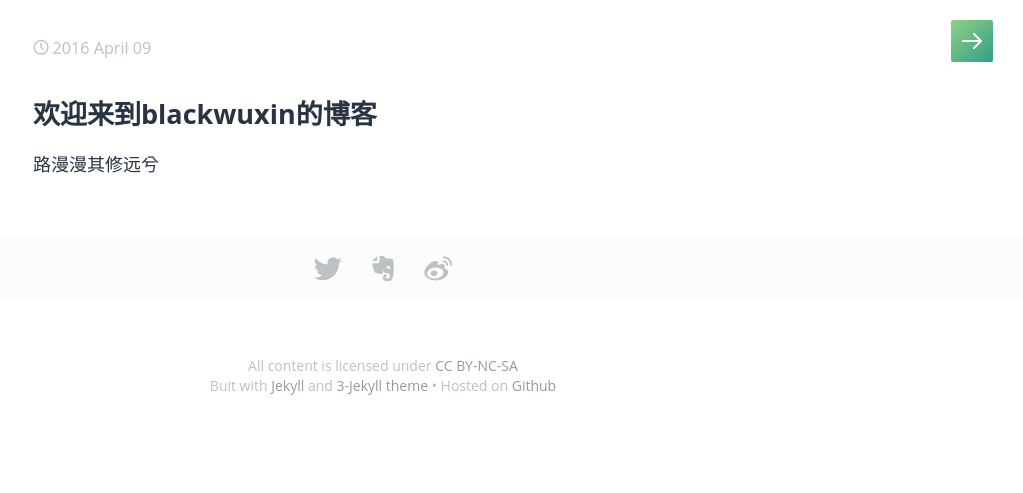
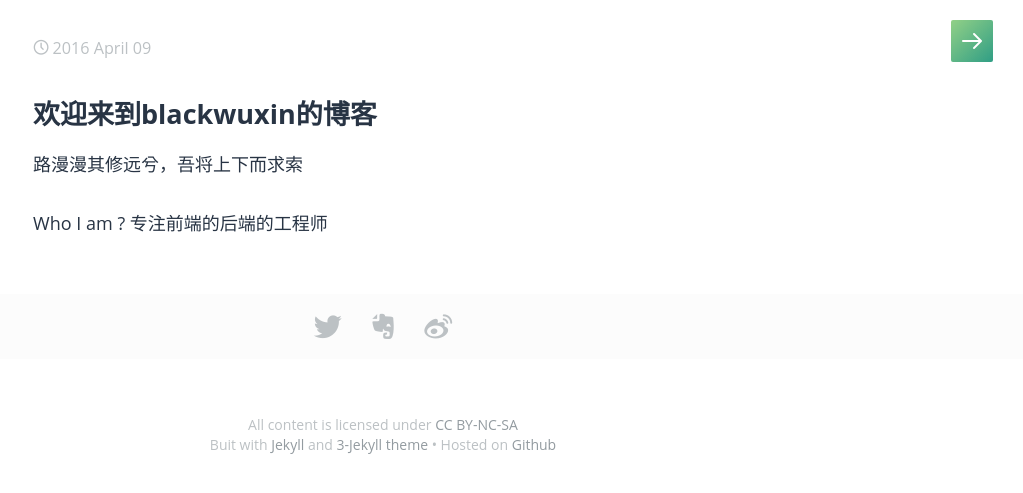
Before and after one commit to P233/3-Jekyll, a Jekyll site: the page built from index.md, in a window 1280 px wide. Shown: the top 493 px of the page, without its empty margins (257-1280 px from the left). Built offline with Jekyll 4.4.1, drawn with Linux system fonts in a browser that asks for light colours.

Commit message:
Update index.md

```diff
--- a/index.md
+++ b/index.md
@@ -5,4 +5,7 @@ date:   2016-04-09 22:21:49
 
 ## 欢迎来到blackwuxin的博客
 
-路漫漫其修远兮
+路漫漫其修远兮，吾将上下而求索
+
+Who I am ?
+专注前端的后端的工程师
```
